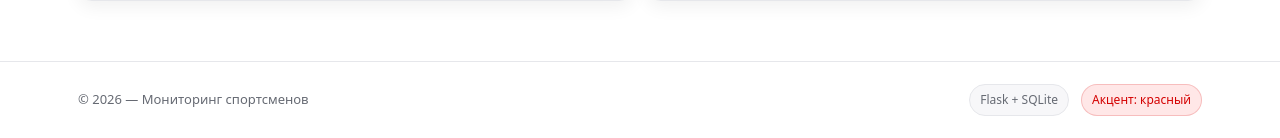
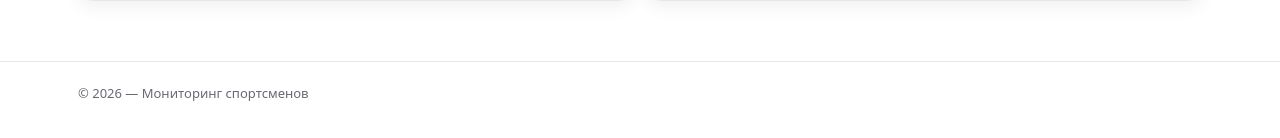
Before and after one commit to tequilaisback/muiv, a Flask app: page /about in a window 1280 px wide. Shown: the part 687-825 px from the top of the page. After the commit the page ends 788 px from the top, so only its background shows below. Run offline with Flask 3, Linux system fonts and the light colour scheme.

Commit message:
Update base.html

```diff
--- a/app/templates/base.html
+++ b/app/templates/base.html
@@ -30,10 +30,6 @@
       <div>
         © {{ (now().year if now else 2026) }} — {{ APP_TITLE or "Мониторинг показателей здоровья спортсменов" }}
       </div>
-      <div class="row">
-        <span class="badge">Flask + SQLite</span>
-        <span class="badge badge--bad">Акцент: красный</span>
-      </div>
     </div>
   </footer>
 
```
